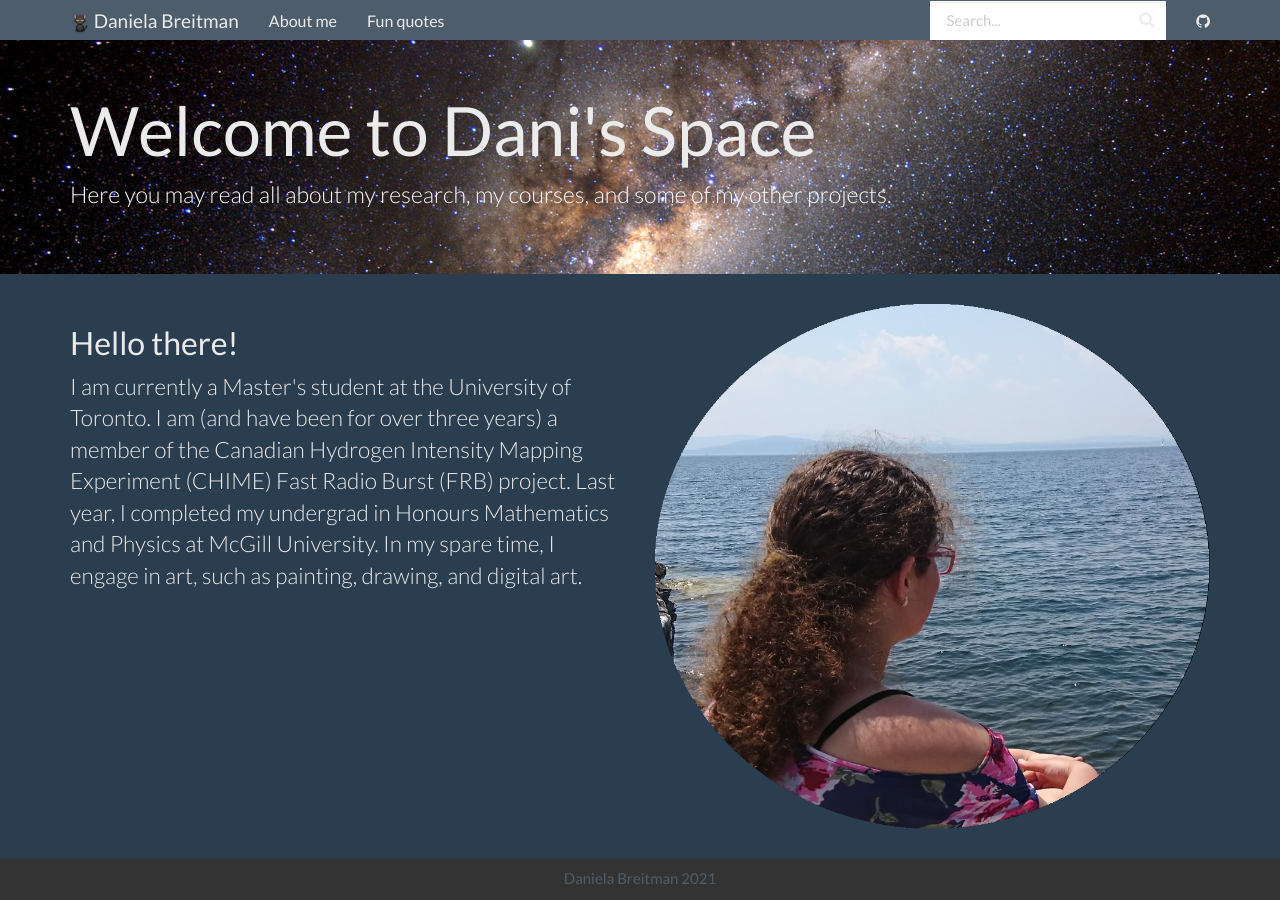
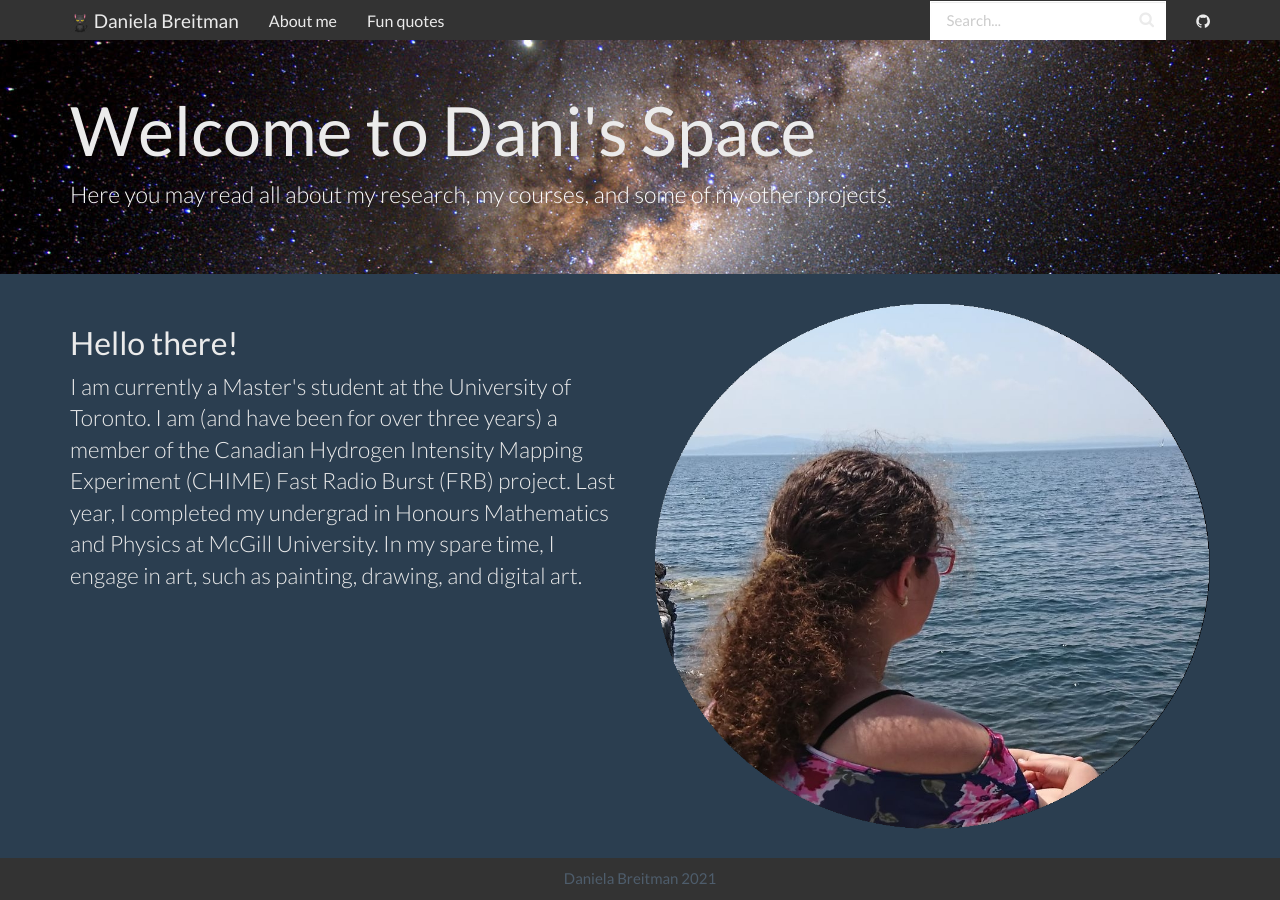
Before and after one commit to DanielaBreitman/DanielaBreitman.github.io, a Jekyll site: the page built from index.html, in a window 1280 px wide. Built offline with Jekyll 4.4.1, drawn with Linux system fonts in a browser that asks for light colours.

Commit message:
Last change

```diff
--- a/_sass/bootswatch/superhero/_variables.scss
+++ b/_sass/bootswatch/superhero/_variables.scss
@@ -366,7 +366,7 @@ $navbar-padding-vertical:          (($navbar-height - $line-height-computed) / 2
 $navbar-collapse-max-height:       340px !default;
 
 $navbar-default-color:             $text-color !default;
-$navbar-default-bg:                $gray-light !default;
+$navbar-default-bg:                $gray-dark !default;
 $navbar-default-border:            transparent !default;
 
 // Navbar links
```
